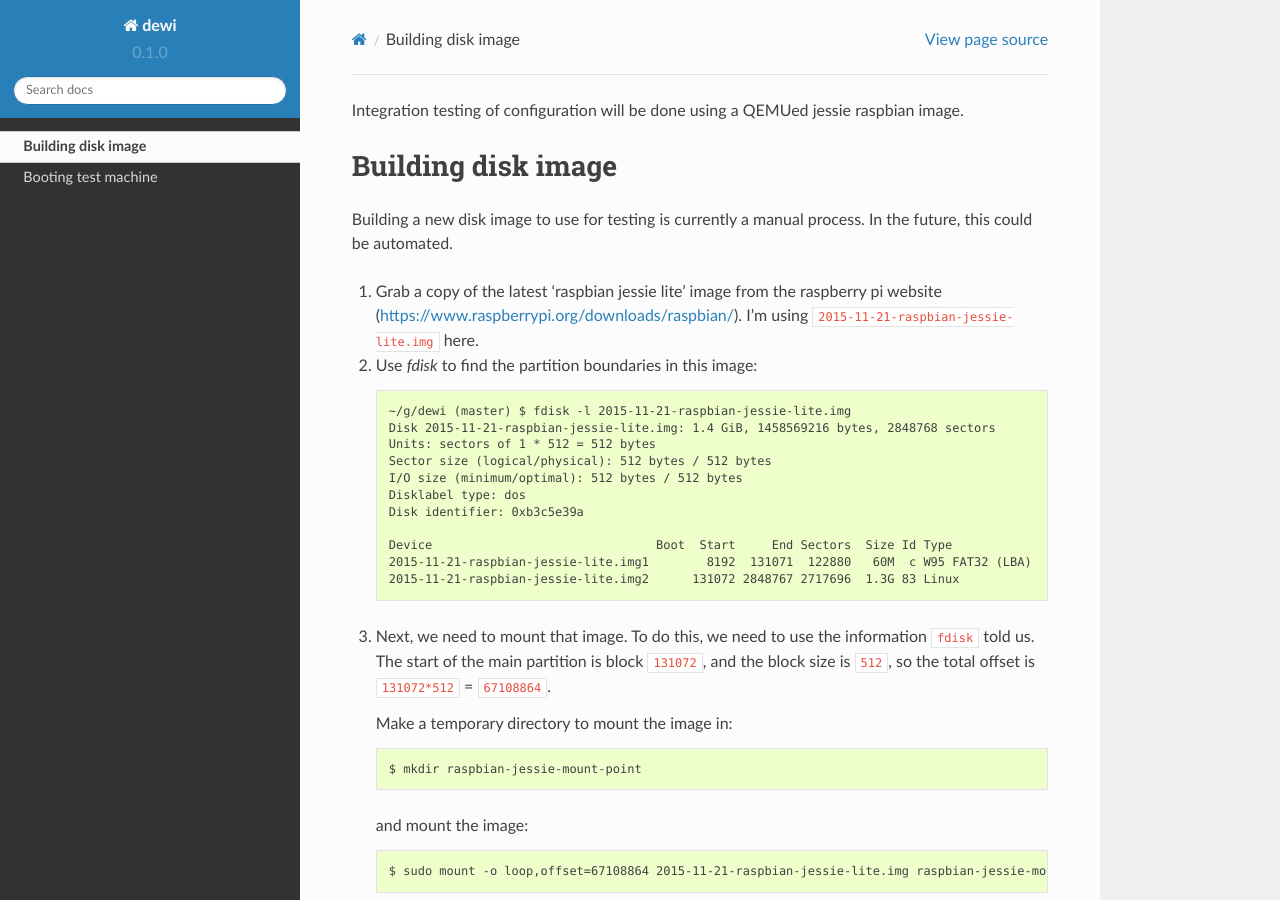
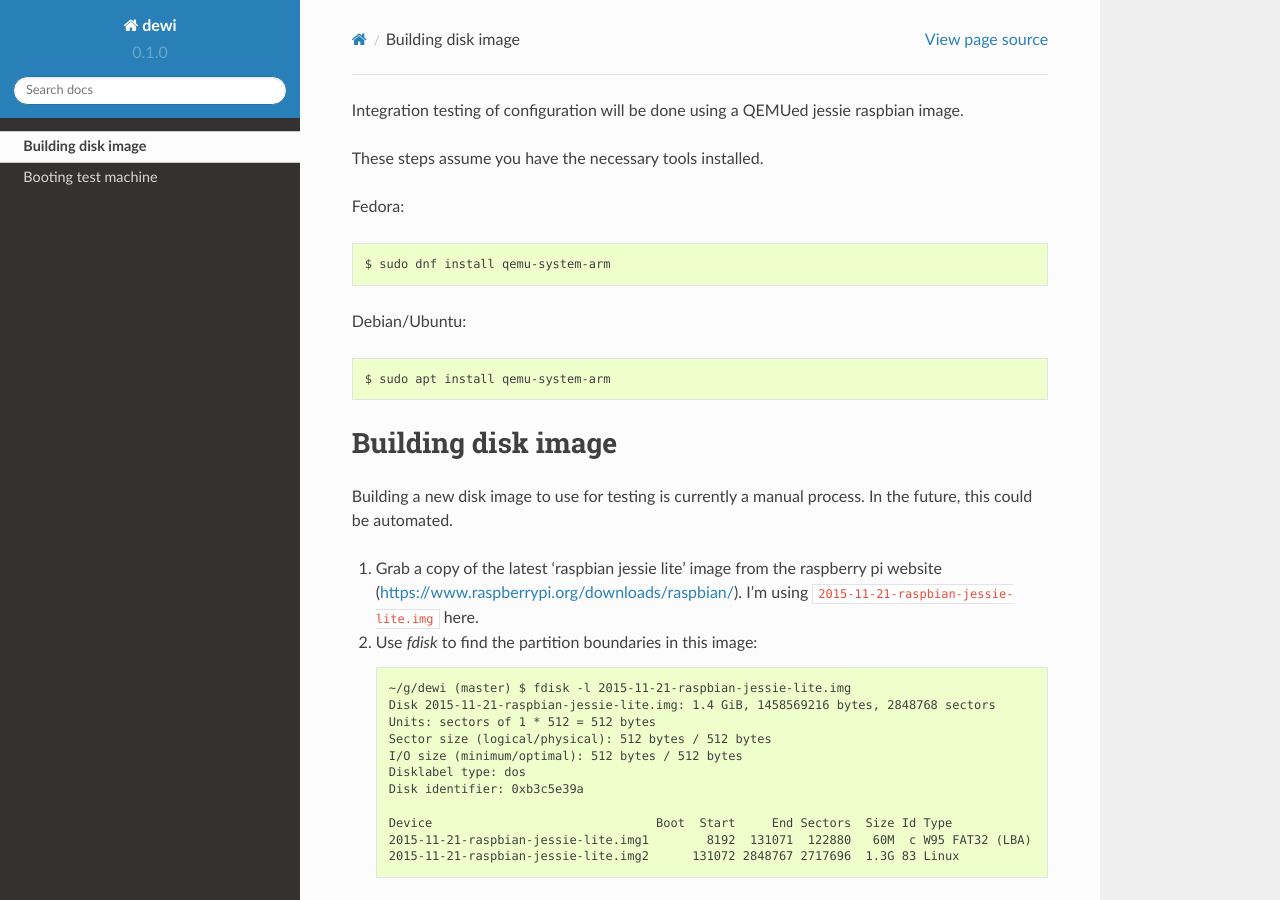
Before and after one commit to abersailbot/dewi, a Sphinx documentation site: the page built from docs/testing.rst, in a window 1280 px wide and 900 px high. Built offline with Sphinx 7.4.7 and the Read the Docs theme 2.0.0, drawn with Linux system fonts in a browser that asks for light colours.

Commit message:
Add install steps

```diff
--- a/docs/testing.rst
+++ b/docs/testing.rst
@@ -1,5 +1,15 @@
 Integration testing of configuration will be done using a QEMUed jessie
 raspbian image.
+
+These steps assume you have the necessary tools installed.
+
+Fedora::
+
+    $ sudo dnf install qemu-system-arm
+
+Debian/Ubuntu::
+
+    $ sudo apt install qemu-system-arm
 
 Building disk image
 ===================
```
